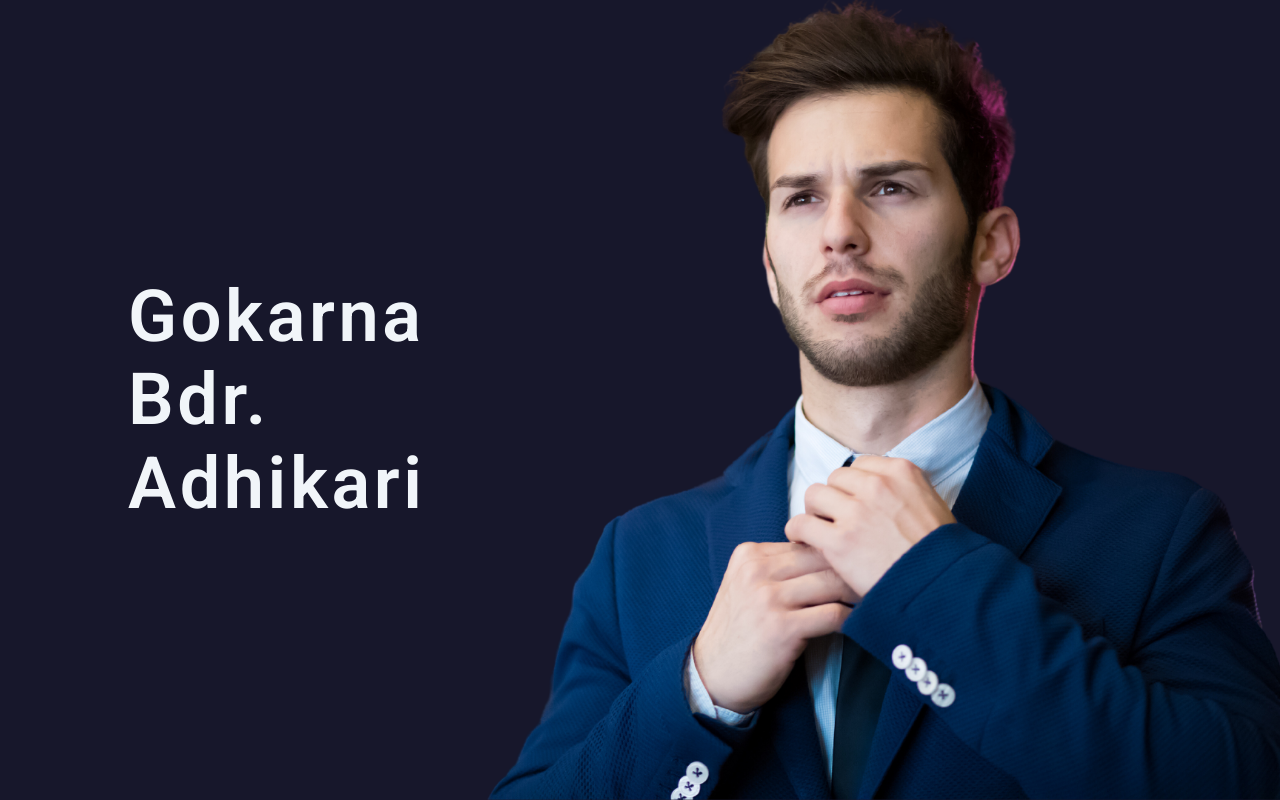
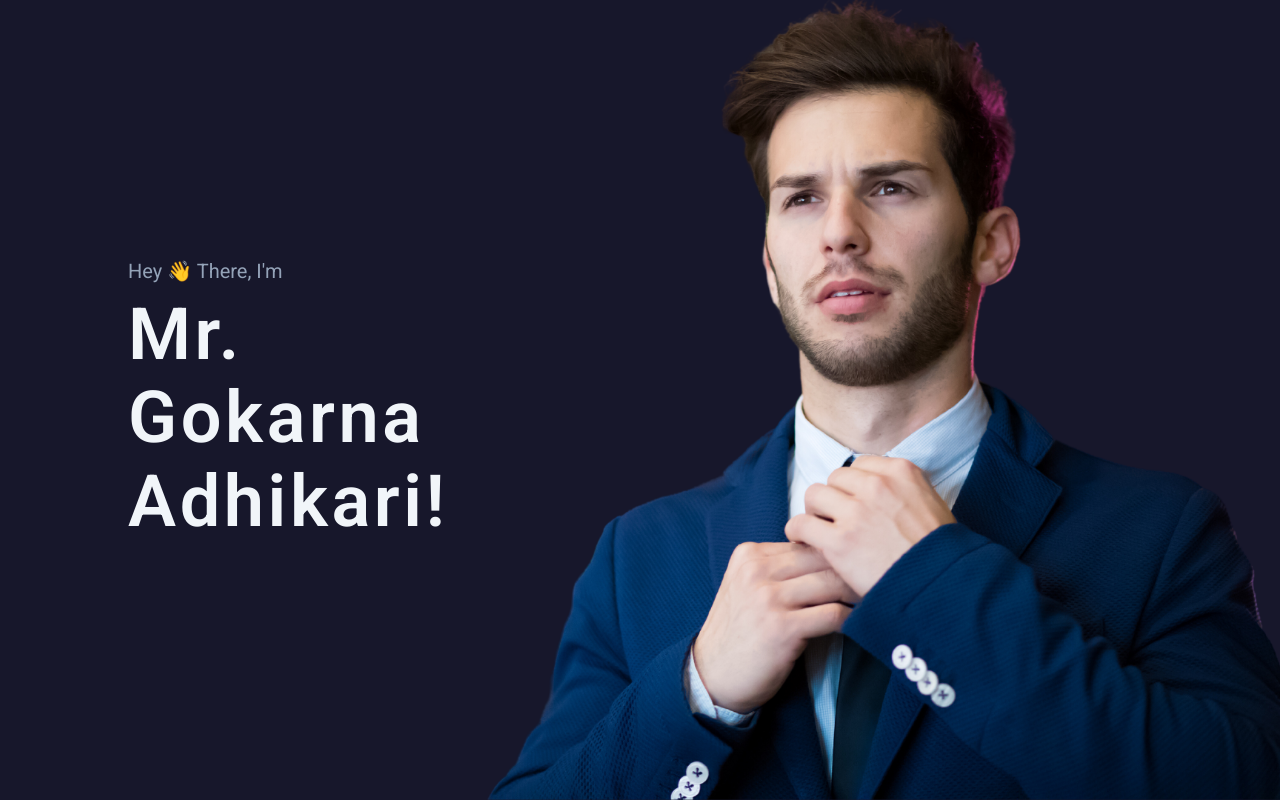
Before and after one commit to gokarna123-goku/m_portfolio, a React (Vite) app: page / in a window 1280 px wide. Built offline with nearby package versions, Linux system fonts and the light colour scheme.

Commit message:
working on the hero section

```diff
--- a/src/components/Home/Home.jsx
+++ b/src/components/Home/Home.jsx
@@ -6,8 +6,9 @@ const Home = () => {
     <>
       <div className="hero_img px-32">
         <div className="w-2/5">
+            <h6 className="text-slate-400 mb-2 text-xl">Hey 👋 There, I'm</h6>
           <h1 className="text-slate-100 text-7xl font-black leading-[5.2rem] tracking-wider">
-            Gokarna Bdr. Adhikari
+            Mr. Gokarna Adhikari!
           </h1>
         </div>
       </div>
--- a/src/index.css
+++ b/src/index.css
@@ -13,6 +13,10 @@
   font-family: 'Roboto', sans-serif;
 }
 
+::-webkit-scrollbar{
+  width: 8px;
+}
+
 
 .main_section{
   background: #1f1f38;
```
